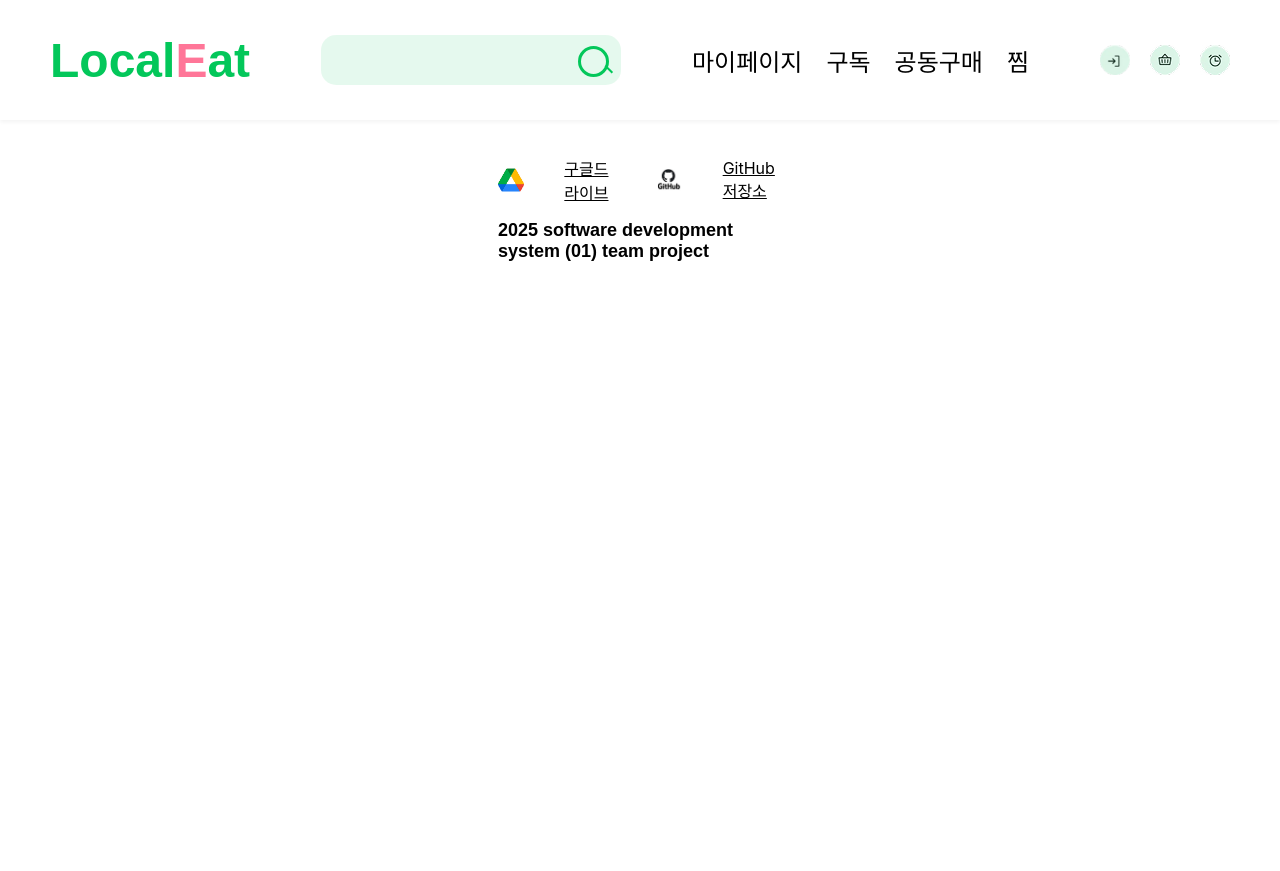
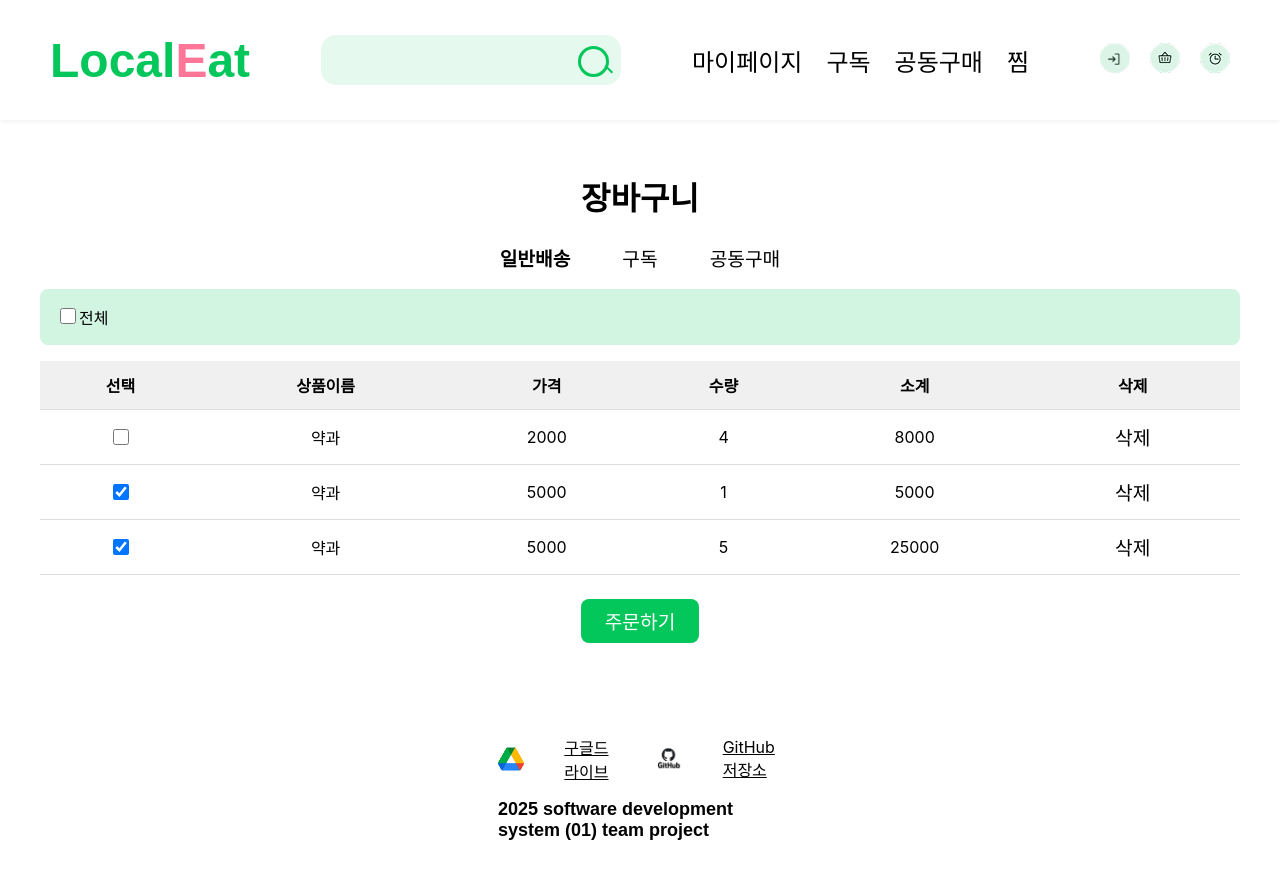
Before and after one commit to 25localeat/localeat-f, a React (Create React App) app: page /cart in a window 1280 px wide. Before the commit the page ends 800 px from the top, so only its background shows below. Built offline with nearby package versions, Linux system fonts and the light colour scheme.

Commit message:
✨CartUI#2[UI구현, app.js, Navbar.jsx 수정] (#2)

```diff
--- a/src/App.js
+++ b/src/App.js
@@ -2,23 +2,25 @@ import React from 'react';
 import { BrowserRouter as Router, Routes, Route } from 'react-router-dom'
 import './App.css';
 import Home from "./pages/home/Home";
+import CartGeneral from "./pages/cart/CartGeneral";
 import Navbar from "./components/Navbar/Navbar";
 import Footer from "./components/Footer/Footer";
 
 function App() {
   return (
-      <>
+      <Router>
           <Navbar />
           <main style={{ paddingTop: '120px' }}>
               {/* 홈 화면 내용 들어가는 부분 */}
-              <Router>
+              <>
                   <Routes>
                       <Route path="/" element={<Home/>}/>
+                      <Route path="/cart" element={<CartGeneral/>}/>
                   </Routes>
-              </Router>
+              </>
           </main>
           <Footer/>
-      </>
+      </Router>
   );
 }
 
--- a/src/components/Navbar/Navbar.jsx
+++ b/src/components/Navbar/Navbar.jsx
@@ -12,6 +12,7 @@ import iconLogin from './logo-nav-login.png';
 import iconBasket from './logo-nav-basket.png';
 import iconAlarm from './logo-nav-alarm.jpg';
 import iconLogout from './logo-nav-logout.png';
+import { Link } from 'react-router-dom'; // 소망쓰가 추가했어요
 
 const Navbar = () => {
     return (
@@ -38,7 +39,9 @@ const Navbar = () => {
 
                 <div className="icons">
                     <img src={iconLogin} alt="login" className="icon-img"/>
-                    <img src={iconBasket} alt="basket" className="icon-img"/>
+                    <Link to="/cart">
+                        <img src={iconBasket} alt="basket" className="icon-img"/>
+                    </Link>
                     <img src={iconAlarm} alt="alarm" className="icon-img"/>
                 </div>
             </div>
--- /dev/null
+++ b/src/pages/cart/CartGeneral.css
@@ -0,0 +1,71 @@
+/*
+파일명 : Cart_General.css
+파일설명 : 로컬잇 웹사이트의 장바구니/일반배송 화면 디자인
+작성자 : 김소망
+기간 : 2025-04-10
+*/
+.container {
+    max-width: 1200px;
+    margin: 0 auto;
+    padding: 2rem;
+}
+
+h1 {
+    font-size: 2rem;
+    text-align: center;
+    margin-bottom: 1.5rem;
+}
+
+.flex {
+    display: flex;
+    justify-content: center;
+    gap: 2.5rem;
+    margin-bottom: 1rem;
+}
+
+button {
+    cursor: pointer;
+    background: none;
+    border: none;
+    font-size: 1.2rem;
+}
+
+button.active {
+    font-weight: bold;
+}
+
+.bg-green-100 {
+    background-color: rgba(3, 199, 90, 0.18);
+    padding: 1rem;
+    border-radius: 8px;
+    margin-bottom: 1rem;
+}
+
+table {
+    width: 100%;
+    border-collapse: collapse;
+    text-align: center;
+}
+
+th, td {
+    padding: 0.75rem;
+    border-bottom: 1px solid #ddd;
+}
+
+thead {
+    background-color: #f0f0f0;
+}
+
+button.order-btn {
+    background-color: #03C75A;
+    color: white;
+    padding: 0.5rem 1.5rem;
+    border-radius: 8px;
+    display: block;
+    margin: 1.5rem auto;
+}
+
+input[type="checkbox"] {
+    width: 1rem;
+    height: 1rem;
+}
--- /dev/null
+++ b/src/pages/cart/CartGeneral.jsx
@@ -0,0 +1,78 @@
+/*
+파일명 : Cart_General.jsx
+파일설명 : 로컬잇 웹사이트의 장바구니/일반배송 UI
+작성자 : 김소망
+기간 : 2025-04-10~
+*/
+
+import React, { useState } from 'react';
+import './CartGeneral.css';
+
+const initialCartItems = [
+  { id: 1, name: '약과', price: 2000, quantity: 4, checked: false },
+  { id: 2, name: '약과', price: 5000, quantity: 1, checked: true },
+  { id: 3, name: '약과', price: 5000, quantity: 5, checked: true },
+];
+
+const Cart_General = () => {
+  const [cartItems, setCartItems] = useState(initialCartItems);
+
+  const toggleAll = (e) => {
+    const checked = e.target.checked;
+    setCartItems(cartItems.map(item => ({ ...item, checked })));
+  };
+
+  const toggleItem = (id) => {
+    setCartItems(cartItems.map(item => item.id === id ? { ...item, checked: !item.checked } : item));
+  };
+
+  const removeItem = (id) => {
+    setCartItems(cartItems.filter(item => item.id !== id));
+  };
+
+  return (
+    <div className="container">
+      <h1>장바구니</h1>
+
+      <div className="flex">
+        <button className="active">일반배송</button>
+        <button>구독</button>
+        <button>공동구매</button>
+      </div>
+
+      <div className="bg-green-100">
+        <input type="checkbox" onChange={toggleAll} checked={cartItems.every(item => item.checked)} />
+        <span>전체</span>
+      </div>
+
+      <table>
+        <thead>
+          <tr>
+            <th>선택</th>
+            <th>상품이름</th>
+            <th>가격</th>
+            <th>수량</th>
+            <th>소계</th>
+            <th>삭제</th>
+          </tr>
+        </thead>
+        <tbody>
+          {cartItems.map(item => (
+            <tr key={item.id}>
+              <td><input type="checkbox" checked={item.checked} onChange={() => toggleItem(item.id)} /></td>
+              <td>{item.name}</td>
+              <td>{item.price}</td>
+              <td>{item.quantity}</td>
+              <td>{item.price * item.quantity}</td>
+              <td><button onClick={() => removeItem(item.id)}>삭제</button></td>
+            </tr>
+          ))}
+        </tbody>
+      </table>
+
+      <button className="order-btn">주문하기</button>
+    </div>
+  );
+};
+
+export default Cart_General;
```
